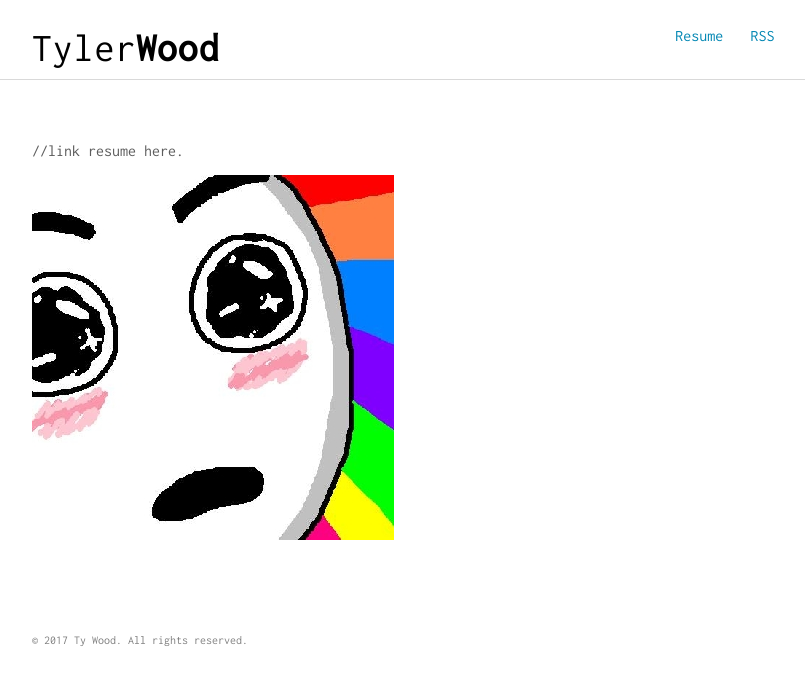
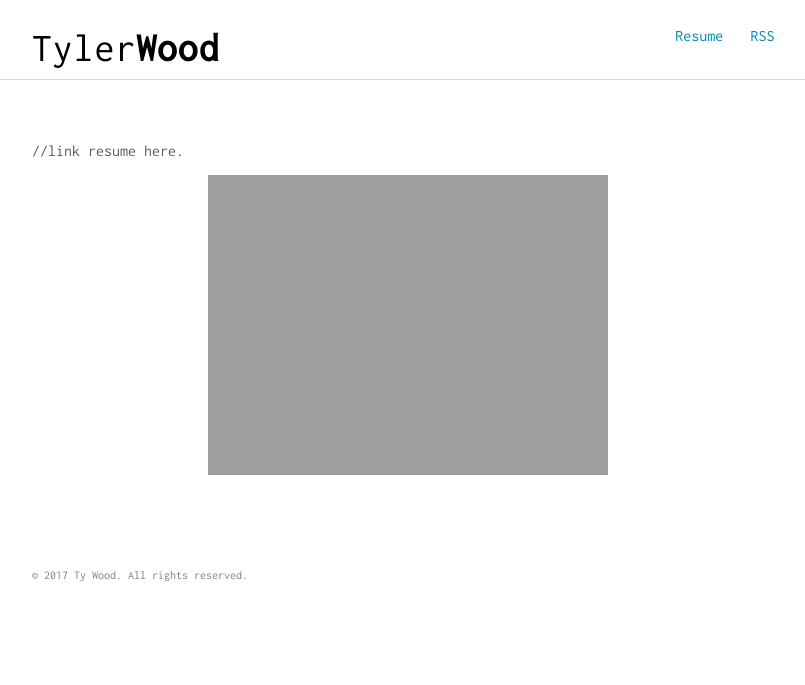
Before and after one commit to tyskwo/portfolio, a Jekyll site: the page built from resume.md, in a window 1280 px wide. Shown: the top 685 px of the page, without its empty margins (232-1037 px from the left). Built offline with Jekyll 4.4.1, drawn with Linux system fonts in a browser that asks for light colours.

Commit message:
[EDITED] resume page, forget to push actual source.

```diff
--- a/resume.md
+++ b/resume.md
@@ -6,4 +6,8 @@ permalink: /resume/
 
 //link resume here.
 
-![alt-text](/assets/images/author.jpg){:class="img-responsive"}
+{: style="text-align:center"}
+[![alt text][2]][1]{:class="img-responsive"}
+
+[1]: /assets/images/ResumeTylerWood.pdf
+[2]: /assets/images/ResumeTylerWood.png (To PDF!)
```
